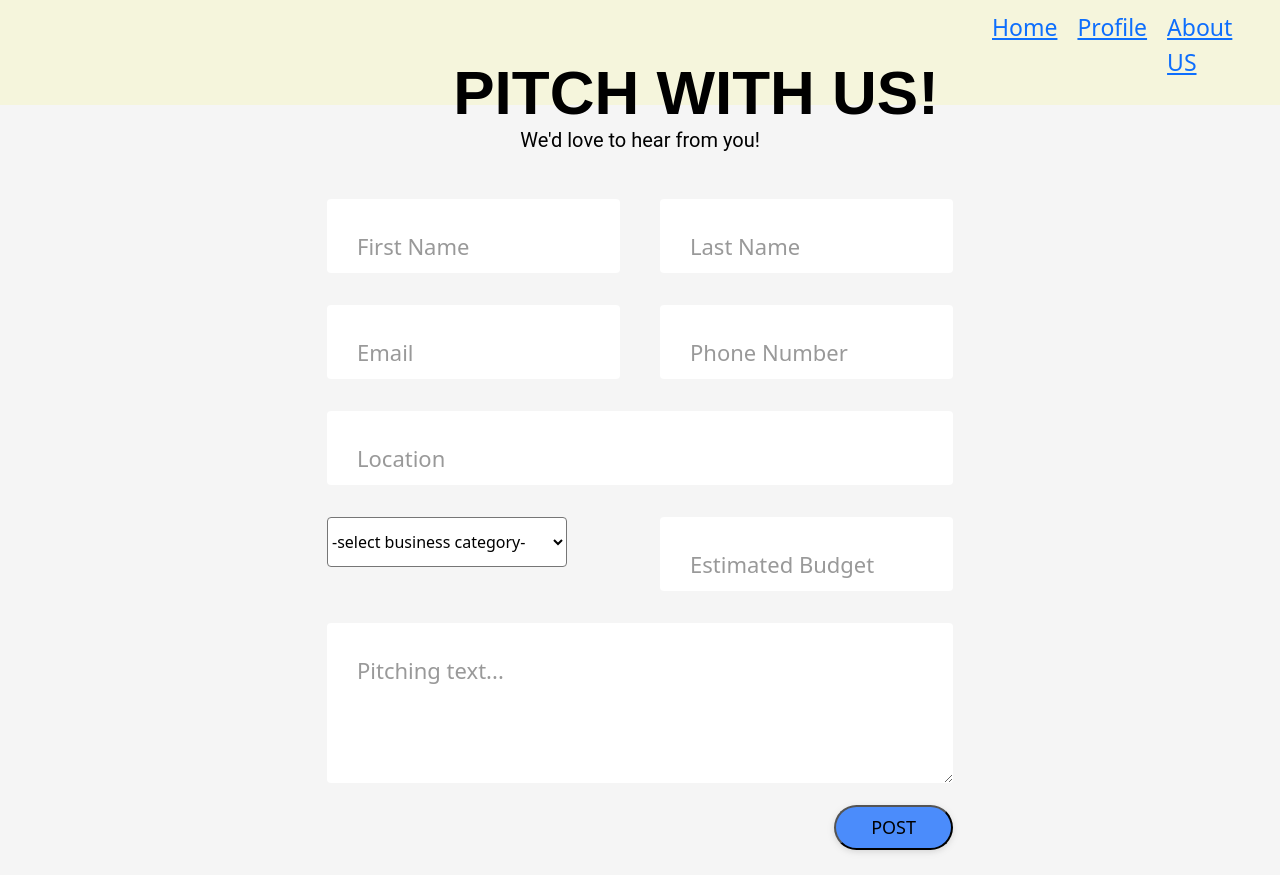
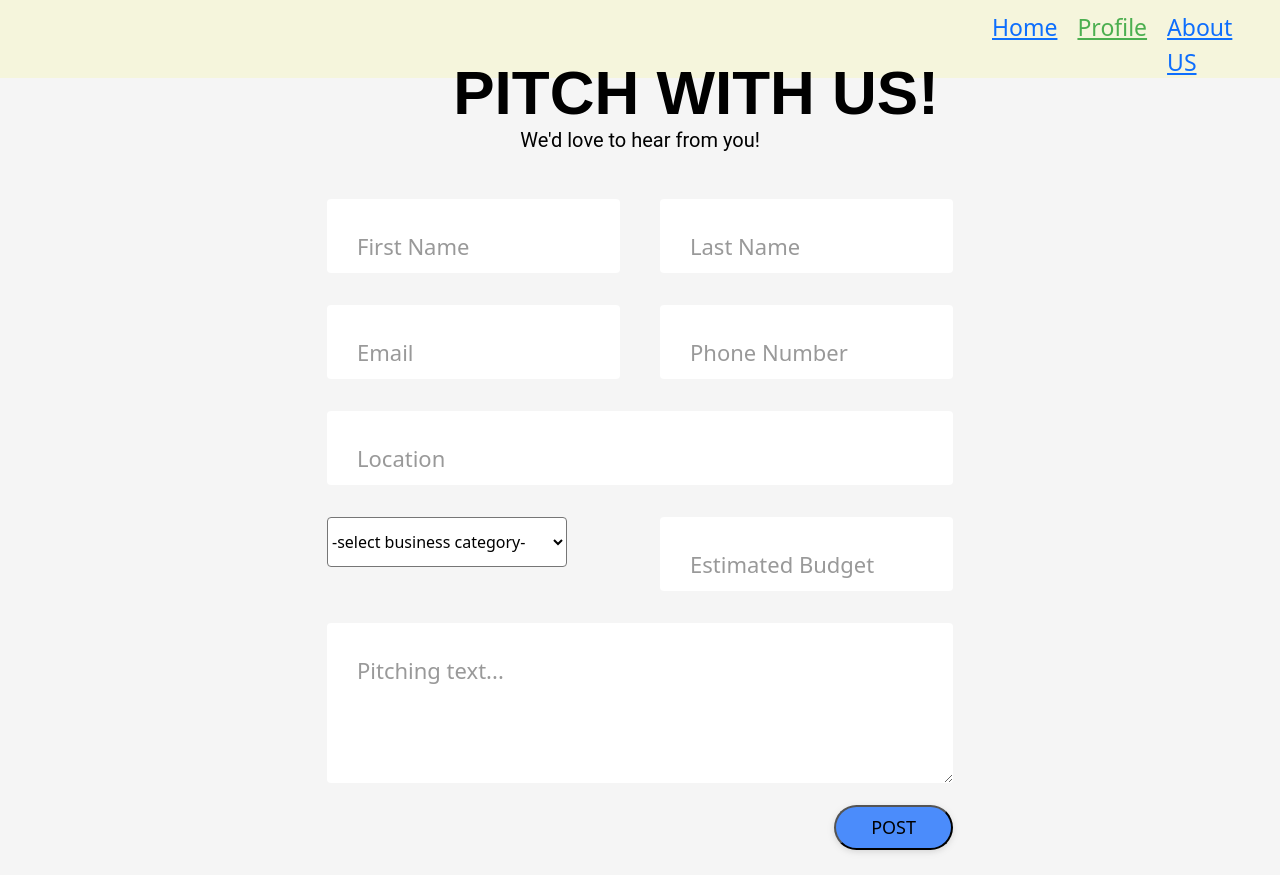
Before and after one commit to rotich1/prep_group_project, a plain HTML site: page victor.html in a window 1280 px wide. Shown: the top 875 px of the page. Drawn offline with nearby package versions, Linux system fonts and the light colour scheme.

Commit message:
It will style navbar

```diff
--- a/CSS/victor.css
+++ b/CSS/victor.css
@@ -23,9 +23,12 @@ body {
 }
 
 #navigationBar {
-    background-color: #F5F5DC;
+    background-color: rgba(245, 245, 220, 1);
+    overflow: hidden;
+    position: absolute;
     width: 100%;
-    position: fixed;
+    height: 78px;
+    left: 0%;
     top: 0px;
 }
 
@@ -35,12 +38,18 @@ body {
     top: 0px;
     width: 25%;
     float: right;
+    text-decoration: none;
 }
 
 #navigationBar>ul>li {
     padding: 10px 20px 10px 0px;
     font-size: 23px;
+    text-decoration: none;
     font-weight: 500;
+}
+
+.active {
+    color: #4CAF50;
 }
 
 #navigationBar>ul>li:hover {
--- a/aboutUs.css
+++ b/aboutUs.css
@@ -104,6 +104,10 @@ li {
     top: 0px;
 }
 
+.active {
+    color: green;
+}
+
 #navigationBar>ul {
     list-style: none;
     display: flex;
@@ -116,6 +120,7 @@ li {
     padding: 10px 20px 10px 0px;
     font-size: 23px;
     font-weight: 500;
+    text-decoration: none;
 }
 
 #navigationBar>ul>li:hover {
--- a/victor.html
+++ b/victor.html
@@ -14,7 +14,7 @@
 <div id="navigationBar">
     <ul>
         <li><a href="home.html">Home</a></li>
-        <li><a href="victor.html">Profile</a></li>
+        <li><a href="victor.html" class="active">Profile</a></li>
         <!-- <li onclick="timeline()">Timelines</li> -->
         <li><a href="aboutUs.html">About US</a></li>
     </ul>
```
Also changed, not shown: aboutUs.html (+2 -2 lines).
